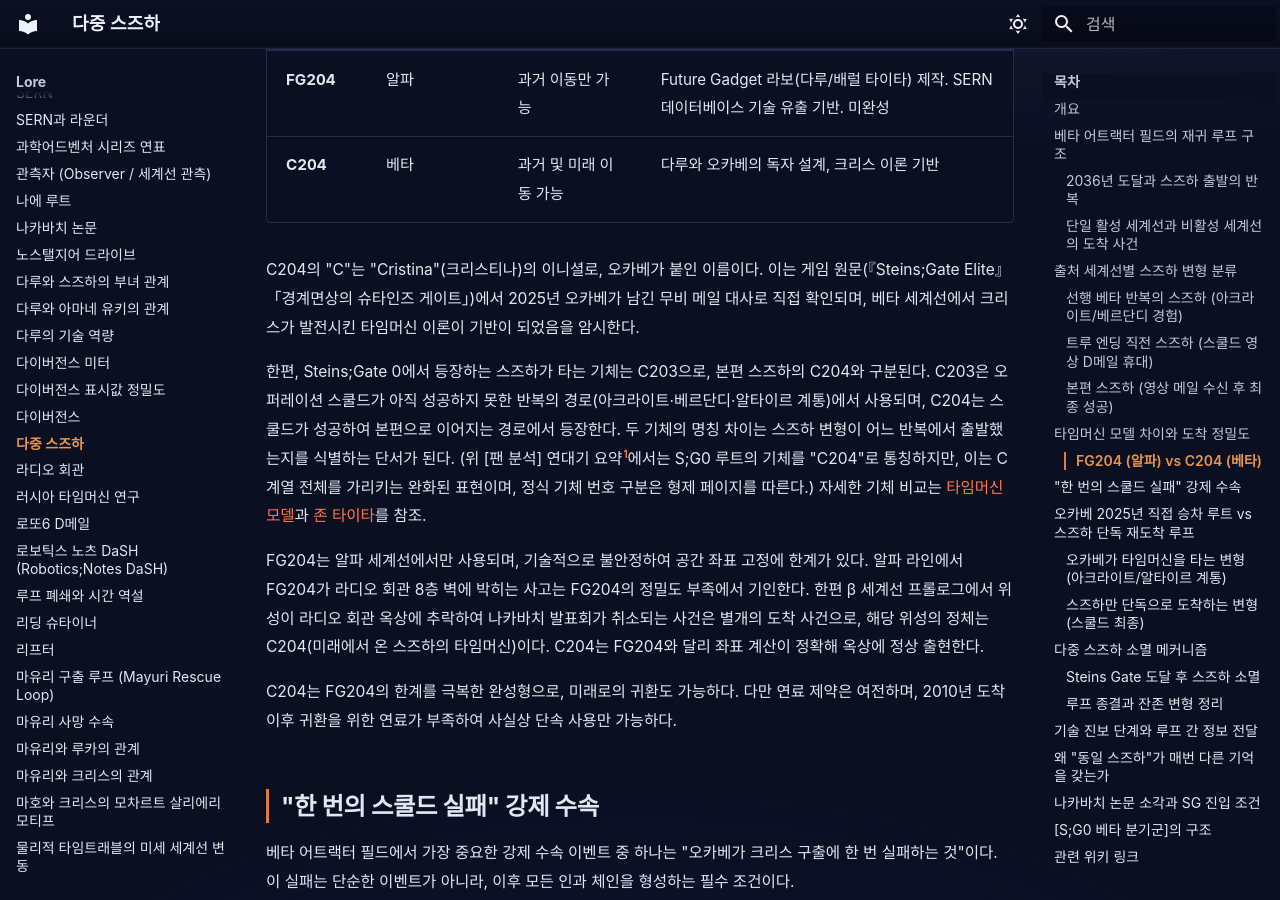
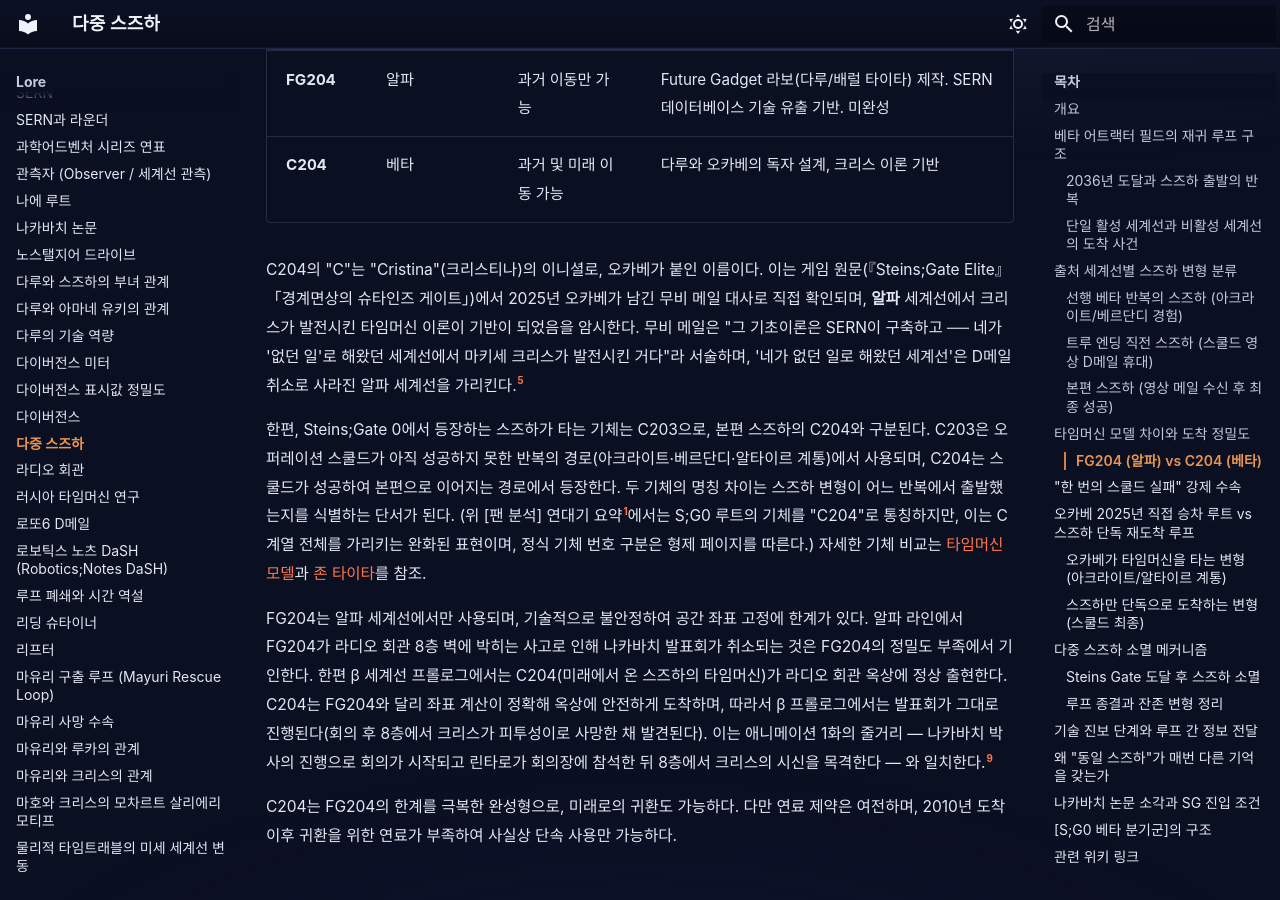
Before and after one commit to sgwiki/sgwiki.github.io, an MkDocs documentation site: the page built from wiki/lore/다중-스즈하.md, in a window 1280 px wide and 900 px high, scrolled down 2913 px. Built offline with MkDocs 1.6.1 and Material for MkDocs 9.7.7, drawn with Linux system fonts in a browser that asks for light colours; some web fonts are replaced; some of the changed text lies outside the part shown.

Commit message:
fix(wiki): 다중-스즈하 — P10 bfcd587a 패치 적용

```diff
--- a/wiki/lore/다중-스즈하.md
+++ b/wiki/lore/다중-스즈하.md
@@ -63,11 +63,11 @@ Steins;Gate 0 애니메이션과 비주얼 노벨 트루 엔딩에 해당하는
 | **FG204** | 알파 | 과거 이동만 가능 | Future Gadget 라보(다루/배럴 타이타) 제작. SERN 데이터베이스 기술 유출 기반. 미완성 |
 | **C204** | 베타 | 과거 및 미래 이동 가능 | 다루와 오카베의 독자 설계, 크리스 이론 기반 |
 
-C204의 "C"는 "Cristina"(크리스티나)의 이니셜로, 오카베가 붙인 이름이다. 이는 게임 원문(『Steins;Gate Elite』「경계면상의 슈타인즈 게이트」)에서 2025년 오카베가 남긴 무비 메일 대사로 직접 확인되며, 베타 세계선에서 크리스가 발전시킨 타임머신 이론이 기반이 되었음을 암시한다.
+C204의 "C"는 "Cristina"(크리스티나)의 이니셜로, 오카베가 붙인 이름이다. 이는 게임 원문(『Steins;Gate Elite』「경계면상의 슈타인즈 게이트」)에서 2025년 오카베가 남긴 무비 메일 대사로 직접 확인되며, **알파** 세계선에서 크리스가 발전시킨 타임머신 이론이 기반이 되었음을 암시한다. 무비 메일은 "그 기초이론은 SERN이 구축하고 ── 네가 '없던 일'로 해왔던 세계선에서 마키세 크리스가 발전시킨 거다"라 서술하며, '네가 없던 일로 해왔던 세계선'은 D메일 취소로 사라진 알파 세계선을 가리킨다.[^5]
 
 한편, Steins;Gate 0에서 등장하는 스즈하가 타는 기체는 C203으로, 본편 스즈하의 C204와 구분된다. C203은 오퍼레이션 스쿨드가 아직 성공하지 못한 반복의 경로(아크라이트·베르단디·알타이르 계통)에서 사용되며, C204는 스쿨드가 성공하여 본편으로 이어지는 경로에서 등장한다. 두 기체의 명칭 차이는 스즈하 변형이 어느 반복에서 출발했는지를 식별하는 단서가 된다. (위 [팬 분석] 연대기 요약[^1]에서는 S;G0 루트의 기체를 "C204"로 통칭하지만, 이는 C 계열 전체를 가리키는 완화된 표현이며, 정식 기체 번호 구분은 형제 페이지를 따른다.) 자세한 기체 비교는 [타임머신 모델](타임머신-모델.md)과 [존 타이타](../캐릭터/존-타이타.md)를 참조.
 
-FG204는 알파 세계선에서만 사용되며, 기술적으로 불안정하여 공간 좌표 고정에 한계가 있다. 알파 라인에서 FG204가 라디오 회관 8층 벽에 박히는 사고는 FG204의 정밀도 부족에서 기인한다. 한편 β 세계선 프롤로그에서 위성이 라디오 회관 옥상에 추락하여 나카바치 발표회가 취소되는 사건은 별개의 도착 사건으로, 해당 위성의 정체는 C204(미래에서 온 스즈하의 타임머신)이다. C204는 FG204와 달리 좌표 계산이 정확해 옥상에 정상 출현한다.
+FG204는 알파 세계선에서만 사용되며, 기술적으로 불안정하여 공간 좌표 고정에 한계가 있다. 알파 라인에서 FG204가 라디오 회관 8층 벽에 박히는 사고로 인해 나카바치 발표회가 취소되는 것은 FG204의 정밀도 부족에서 기인한다. 한편 β 세계선 프롤로그에서는 C204(미래에서 온 스즈하의 타임머신)가 라디오 회관 옥상에 정상 출현한다. C204는 FG204와 달리 좌표 계산이 정확해 옥상에 안전하게 도착하며, 따라서 β 프롤로그에서는 발표회가 그대로 진행된다(회의 후 8층에서 크리스가 피투성이로 사망한 채 발견된다). 이는 애니메이션 1화의 줄거리 — 나카바치 박사의 진행으로 회의가 시작되고 린타로가 회의장에 참석한 뒤 8층에서 크리스의 시신을 목격한다 — 와 일치한다.[^9]
 
 C204는 FG204의 한계를 극복한 완성형으로, 미래로의 귀환도 가능하다. 다만 연료 제약은 여전하며, 2010년 도착 이후 귀환을 위한 연료가 부족하여 사실상 단속 사용만 가능하다.
 
@@ -198,3 +198,4 @@ Steins;Gate 0이 다루는 베타 어트랙터 필드의 분기군은 단일한
 [^6]: [Steins;Gate EP23 — Upon the Interface of the Steins Gate](https://steins-gate.fandom.com/wiki/S;G_(anime)_-_Ep.23) — 애니메이션 시나리오 (동일 인과 전개)
 [^7]: 『The Mechanics of Steins;Gate』 v1.0.3 §4.1.3 "스즈하의 원래 세계선" — 본편 3장 타이타 대사(물리적 시간 여행 시 기억 보존) 인용. §2.2.4 의 '기억 재구성' 해석과의 긴장을 다룬다.
 [^8]: [슈타게 공식 QA자료집](../근거자료/공식/qa-자료집.md) — Q30. 크리스 사망 장면에서 "크리스를 죽인 사람이 오카베"는 가능성의 하나이며 가장 극적이라 그 전개로 그렸다는 개발진 공식 입장. 또한 "타임머신 그 자체는 오카베의 집념과 큰 상관은 없으며 실제로 완성시킨 것은 다루"라는 점을 명시.
+[^9]: [Steins;Gate EP01 — Prologue of the Beginning and the End](https://steins-gate.fandom.com/wiki/S;G_(anime)_-_Ep.01) — β 세계선 프롤로그 시점의 라디오 회관 줄거리(나카바치 회의 진행·8층 크리스 시신 발견).
```
